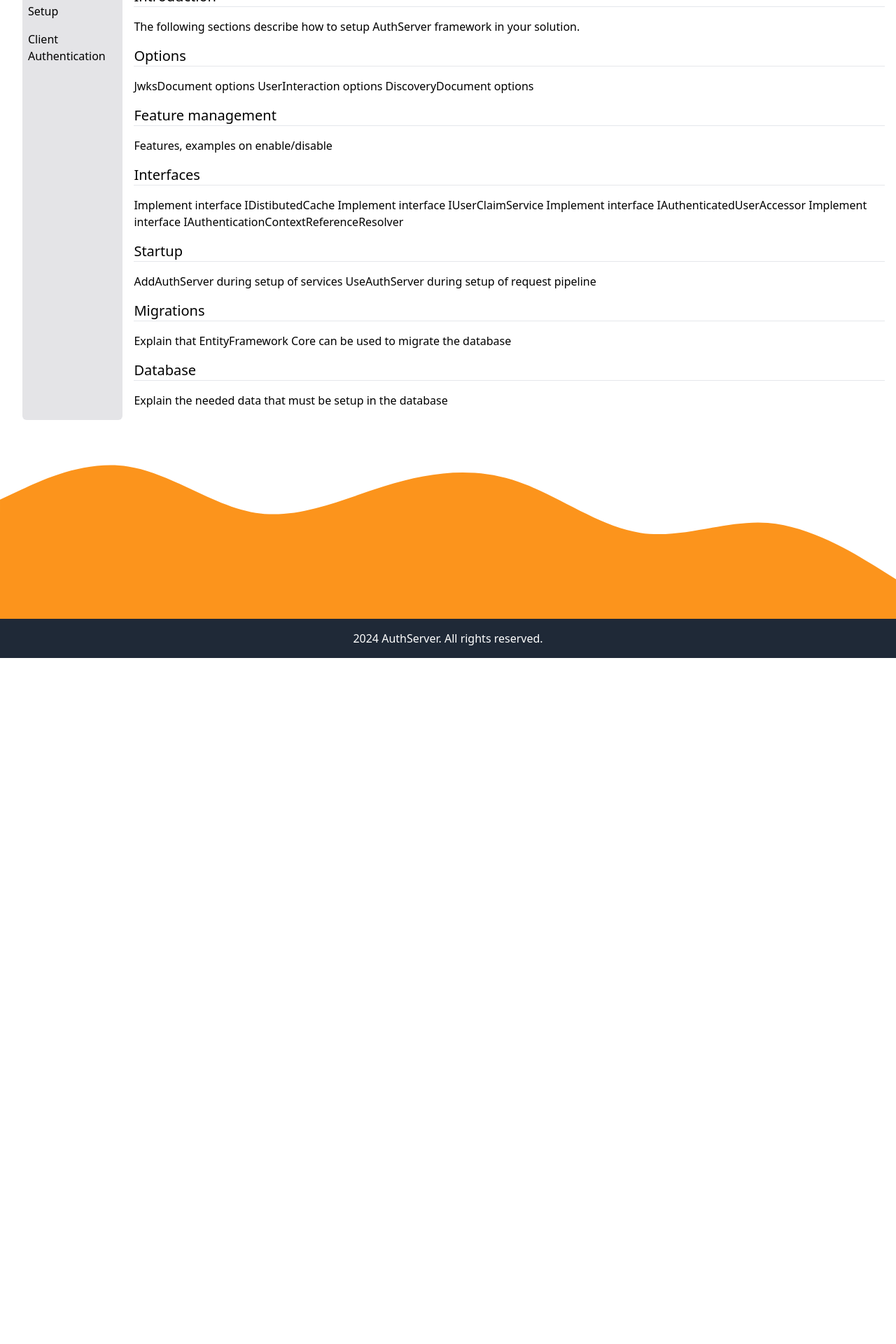
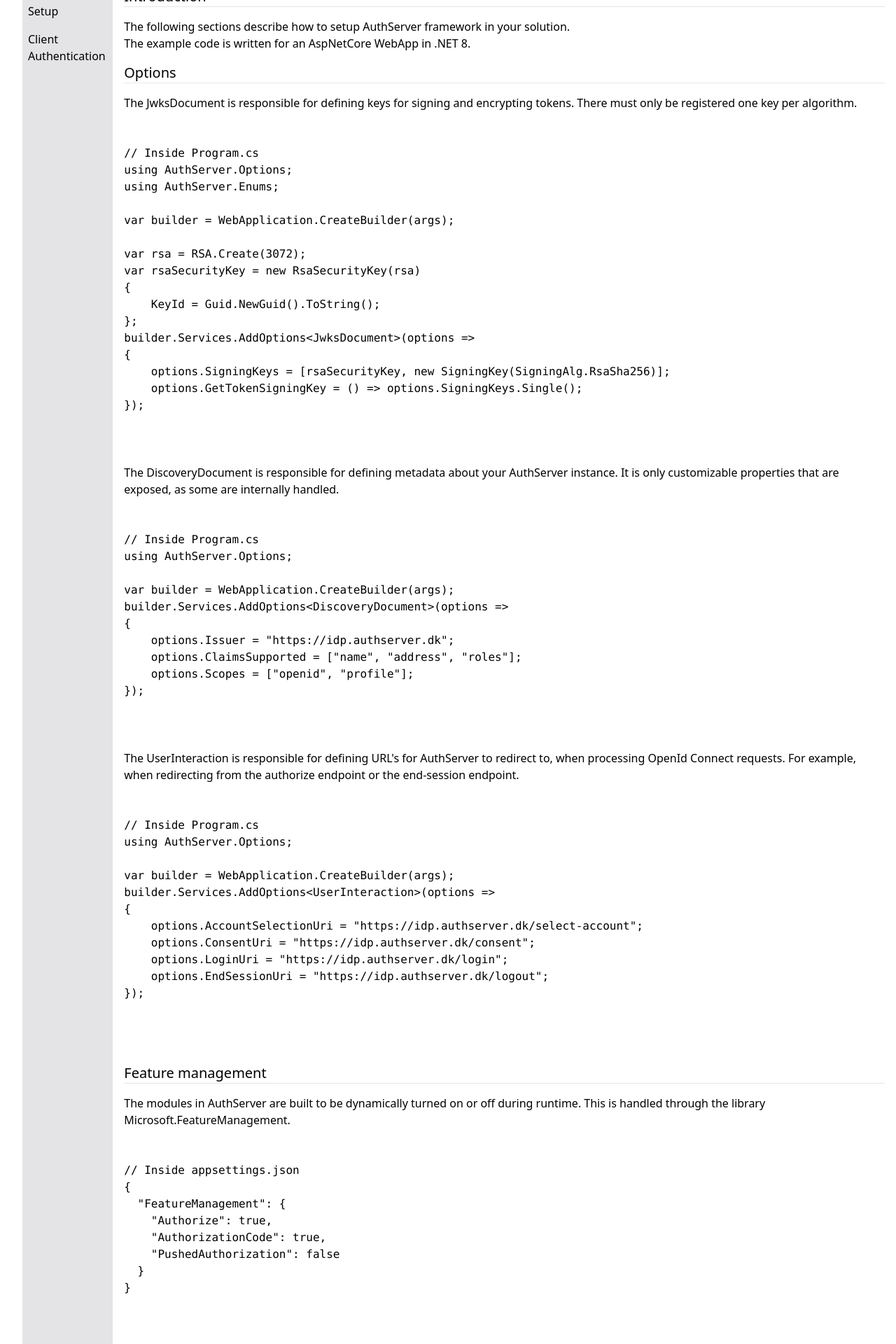
Before and after one commit to jokk-itu/authserver-framework, a SvelteKit app in the folder doc/: page /developer/setup in a window 1280 px wide. Shown: the part 180-2100 px from the top of the page at 70% size. Before the commit the page ends 1120 px from the top, so only its background shows below. Built offline with nearby package versions, Linux system fonts and the light colour scheme.

Commit message:
update: options and startup and database sections

```diff
--- a/doc/src/routes/developer/setup/+page.svelte
+++ b/doc/src/routes/developer/setup/+page.svelte
@@ -5,19 +5,104 @@
 
 <PageTitle title="Setup" />
 <Section title="Introduction">
-    <p>The following sections describe how to setup AuthServer framework
-        in your solution.
+    <p>
+        The following sections describe how to setup AuthServer framework in
+        your solution.
+        <br />
+        The example code is written for an AspNetCore WebApp in .NET 8.
     </p>
 </Section>
 <Section title="Options">
     <p>
-        JwksDocument options UserInteraction options DiscoveryDocument options
+        The JwksDocument is responsible for defining keys for signing and
+        encrypting tokens. There must only be registered one key per algorithm.
     </p>
+    <pre>
+        <code>
+{`
+// Inside Program.cs
+using AuthServer.Options;
+using AuthServer.Enums;
+
+var builder = WebApplication.CreateBuilder(args);
+
+var rsa = RSA.Create(3072);
+var rsaSecurityKey = new RsaSecurityKey(rsa)
+{
+    KeyId = Guid.NewGuid().ToString();
+};
+builder.Services.AddOptions<JwksDocument>(options =>
+{
+    options.SigningKeys = [rsaSecurityKey, new SigningKey(SigningAlg.RsaSha256)];
+    options.GetTokenSigningKey = () => options.SigningKeys.Single();
+});
+`}
+        </code>
+    </pre>
+    <p>
+        The DiscoveryDocument is responsible for defining metadata about your
+        AuthServer instance. It is only customizable properties that are
+        exposed, as some are internally handled.
+    </p>
+    <pre>
+        <code>
+{`
+// Inside Program.cs
+using AuthServer.Options;
+
+var builder = WebApplication.CreateBuilder(args);
+builder.Services.AddOptions<DiscoveryDocument>(options =>
+{
+    options.Issuer = "https://idp.authserver.dk";
+    options.ClaimsSupported = ["name", "address", "roles"];
+    options.Scopes = ["openid", "profile"];
+});
+`}
+        </code>
+    </pre>
+    <p>
+        The UserInteraction is responsible for defining URL's for AuthServer to
+        redirect to, when processing OpenId Connect requests. For example, when
+        redirecting from the authorize endpoint or the end-session endpoint.
+    </p>
+    <pre>
+        <code>
+{`
+// Inside Program.cs
+using AuthServer.Options;
+
+var builder = WebApplication.CreateBuilder(args);
+builder.Services.AddOptions<UserInteraction>(options =>
+{
+    options.AccountSelectionUri = "https://idp.authserver.dk/select-account";
+    options.ConsentUri = "https://idp.authserver.dk/consent";
+    options.LoginUri = "https://idp.authserver.dk/login";
+    options.EndSessionUri = "https://idp.authserver.dk/logout";
+});
+`}
+        </code>
+    </pre>
 </Section>
 <Section title="Feature management">
     <p>
-        Features, examples on enable/disable
+        The modules in AuthServer are built to be dynamically turned on or off
+        during runtime. This is handled through the library
+        Microsoft.FeatureManagement.
     </p>
+    <pre>
+        <code>
+{`
+// Inside appsettings.json
+{
+  "FeatureManagement": {
+    "Authorize": true,
+    "AuthorizationCode": true,
+    "PushedAuthorization": false
+  }
+}
+`}
+        </code>
+    </pre>
 </Section>
 <Section title="Interfaces">
     <p>
@@ -28,17 +113,72 @@
 </Section>
 <Section title="Startup">
     <p>
-        AddAuthServer during setup of services UseAuthServer during setup of
-        request pipeline
+        The following example shows how to add services for AuthServer, and how
+        to setup AuthServer in the AspNetCore HTTP request pipeline.
     </p>
-</Section>
-<Section title="Migrations">
-    <p>
-        Explain that EntityFramework Core can be used to migrate the database
-    </p>
+    <pre>
+        <code>
+{`
+// Inside Program.cs
+var builder = WebApplication.CreateBuilder(args);
+builder.Services.AddAuthServer();
+
+var app = builder.Build();
+
+// The invocation must occur after Authorization
+app.UseAuthServer();
+
+app.Run();
+`}
+        </code>
+    </pre>
 </Section>
 <Section title="Database">
-<p>
-    Explain the needed data that must be setup in the database
-</p>
+    <p>
+        Once migrations have been created and applied to the database,
+        the initial data must be added.
+    </p>
+    <br/>
+    <p>AuthenticationContextReferences must be added.</p>
+    <pre>
+        <code>
+{`
+INSERT INTO AuthenticationContextReference ([Name])
+VALUES ('urn:authserver:loa:low')
+`}
+        </code>
+    </pre>
+    <p>The IdentityProvider must be added.</p>
+    <pre>
+        <code>
+{`
+INSERT INTO Client (
+    Id, [Name], ClientUri, ApplicationType,
+    TokenEndpointAuthMethod, TokenEndpointAuthSigningAlg,
+    CreatedAt, AccessTokenExpiration, RequireConsent,
+    RequirePushedAuthorizationRequests, RequireReferenceToken,
+    RequireSignedRequestObject)
+VALUES (
+    NEWID(), 'authserver', 'https://idp.authserver.dk',
+    0, 0, 0, GETUTCDATE(), 0, 0, 0, 0, 0)
+
+DECLARE @ClientId UNIQUEIDENTIFIER = SCOPE_IDENTITY()
+
+INSERT INTO ClientScope (ClientId, ScopeId)
+VALUES
+    (@ClientId, 7), -- authserver:userinfo
+    (@ClientId, 9), -- grant_management_query
+    (@ClientId, 10) -- grant_management_revoke
+`}
+       </code>
+    </pre>
+    <p>Custom Scopes must be added.</p>
+    <pre>
+        <code>
+{`
+INSERT INTO Scope (Name)
+VALUES ('value:of:custom:scope')
+`}
+        </code>
+    </pre>
 </Section>
```
